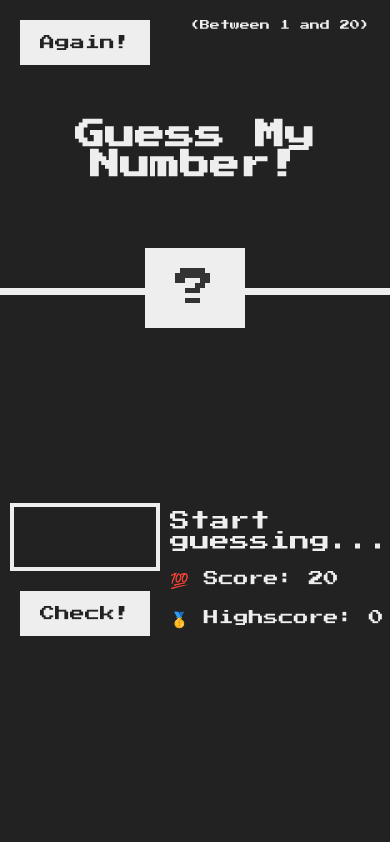
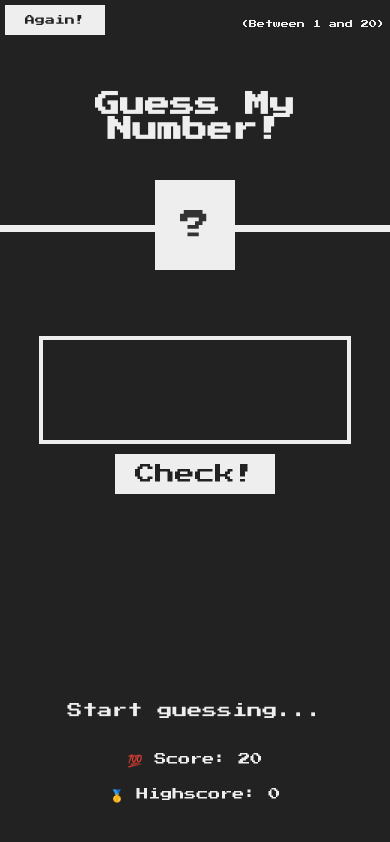
Before and after one commit to Abdelrrahman-Alaa/Guess-My-Number, a plain HTML site: page index.html in a window 390 px wide. Drawn offline with Linux system fonts and the light colour scheme.

Commit message:
Added media query for mobile screen

```diff
--- a/style.css
+++ b/style.css
@@ -1,4 +1,4 @@
-@import url('https://fonts.googleapis.com/css?family=Press+Start+2P&display=swap');
+@import url("https://fonts.googleapis.com/css?family=Press+Start+2P&display=swap");
 
 * {
   margin: 0;
@@ -12,7 +12,7 @@ html {
 }
 
 body {
-  font-family: 'Press Start 2P', sans-serif;
+  font-family: "Press Start 2P", sans-serif;
   color: #eee;
   background-color: #222;
   /* background-color: #60b347; */
@@ -70,7 +70,7 @@ h1 {
 }
 
 .between {
-  font-size: 1.4rem;
+  font-size: 0.8rem;
   position: absolute;
   top: 2rem;
   right: 2rem;
@@ -118,8 +118,24 @@ h1 {
   margin-bottom: 2rem;
 }
 
-/* تحسينات للميديا كويري */
-@media only screen and (max-width: 600px) {
+/* Existing styles ... */
+
+/* Media Query for screens smaller than 768px */
+@media only screen and (max-width: 768px) {
+  header {
+    height: 20vh;
+  }
+
+  main {
+    height: 80vh;
+    flex-direction: column;
+  }
+
+  .left,
+  .right {
+    width: 100%;
+  }
+
   h1 {
     font-size: 3rem;
   }
@@ -127,29 +143,29 @@ h1 {
   .number {
     font-size: 4rem;
     width: 10rem;
-    padding: 2rem 0rem;
   }
 
-  .between,
+  .between {
+    top: 1rem;
+    right: 1rem;
+  }
+
   .again {
-    font-size: 1rem;
+    top: 0.5rem;
+    left: 0.5rem;
   }
 
   .guess {
-    font-size: 3rem;
-    padding: 1.5rem;
-    width: 15rem;
-    margin-bottom: 2rem;
+    width: 100%;
+    margin-bottom: 1rem;
   }
 
   .btn {
-    font-size: 1.5rem;
-    padding: 1.5rem 2rem;
+    padding: 1rem 2rem;
   }
 
   .message {
     margin-bottom: 4rem;
-    height: 2rem;
   }
 
   .label-score,
@@ -157,3 +173,58 @@ h1 {
     font-size: 1.5rem;
   }
 }
+
+/* Existing styles ... */
+
+/* Media Query for screens smaller than 600px (typical mobile devices) */
+@media only screen and (max-width: 600px) {
+  header {
+    height: 27.5vh;
+  }
+
+  main {
+    height: 80vh;
+    flex-direction: column;
+  }
+
+  h1 {
+    font-size: 2.5rem;
+  }
+
+  .number {
+    font-size: 3rem;
+    width: 8rem;
+  }
+
+  .between {
+    top: 2rem;
+    right: 0.5rem;
+  }
+
+  .again {
+    font-size: 1rem;
+    padding: 1rem 2rem;
+  }
+
+  .guess {
+    width: 80%;
+    margin-bottom: 1rem;
+  }
+
+  .message {
+    margin-bottom: 2rem;
+  }
+
+  .label-score,
+  .label-highscore {
+    font-size: 1.2rem;
+  }
+
+  .right {
+    font-size: 1.5rem;
+    display: flex;
+    flex-direction: column;
+    justify-content: center;
+    align-items: center;
+  }
+}
```
